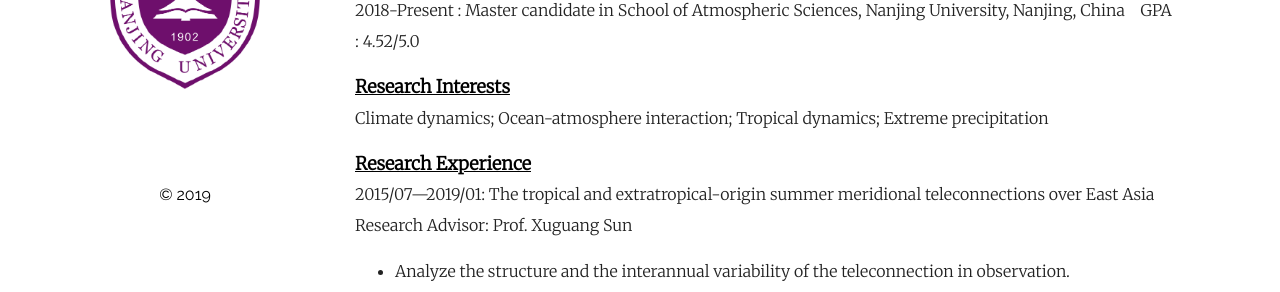
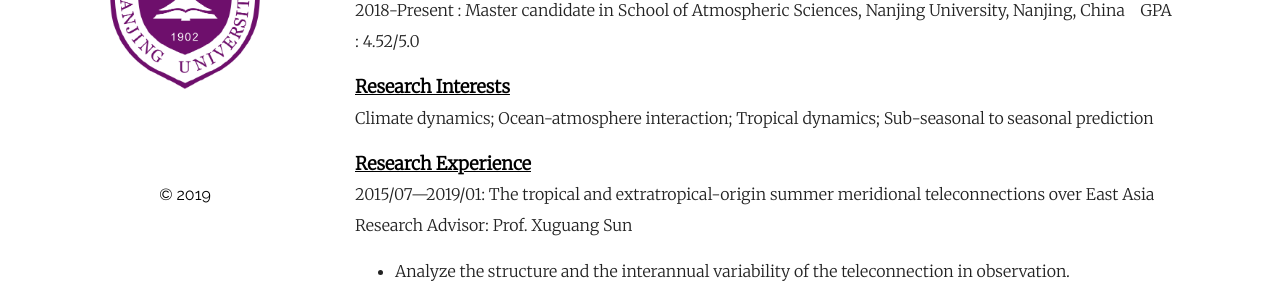
Before and after one commit to ymxu-atm/ymxu-atm.github.io, a Jekyll site: the page built from _posts/2019-10-23-CV.markdown, in a window 1280 px wide and 900 px high. Shown: the part 322-614 px from the top of the window. Built offline with Jekyll 4.4.1, drawn with Linux system fonts in a browser that asks for light colours.

Commit message:
Update 2019-10-23-CV.markdown

```diff
--- a/_posts/2019-10-23-CV.markdown
+++ b/_posts/2019-10-23-CV.markdown
@@ -16,7 +16,7 @@ B.S.in School of Atmospheric Sciences, Nanjing University, Nanjing, China   &ens
 Master candidate in School of Atmospheric Sciences, Nanjing University, Nanjing, China  &ensp; GPA : 4.52/5.0
 
 __<font size="4" color="black" bold><u>Research Interests</u></font>__
-Climate dynamics; Ocean-atmosphere interaction; Tropical dynamics; Extreme precipitation
+Climate dynamics; Ocean-atmosphere interaction; Tropical dynamics; Sub-seasonal to seasonal prediction
 
 __<font size="4" color="black" bold><u>Research Experience</u></font>__
 2015/07—2019/01: The tropical and extratropical-origin summer meridional teleconnections over East Asia
```
